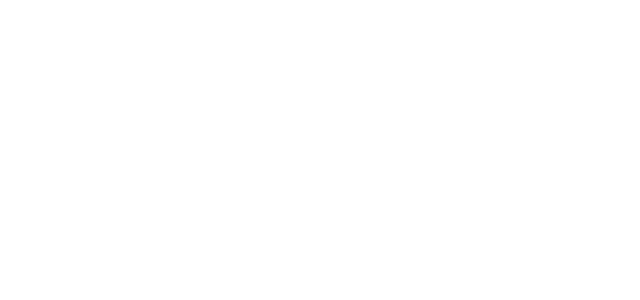
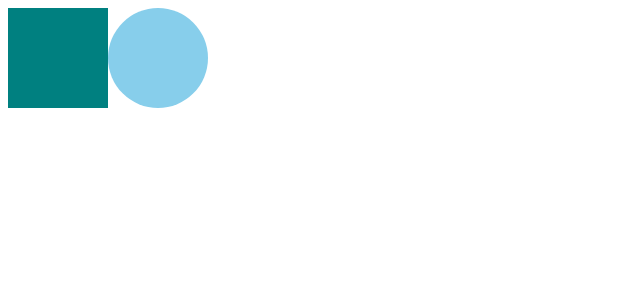
Before and after one commit to c9u11/react-playground, a React (Create React App) app: page / in a window 1280 px wide. Shown: the top 300 px of the page, without its empty margins (0-640 px from the left). Built offline with nearby package versions, Linux system fonts and the light colour scheme.

Commit message:
Example : prop, extend

```diff
--- a/package.json
+++ b/package.json
@@ -9,6 +9,7 @@
     "react": "^17.0.2",
     "react-dom": "^17.0.2",
     "react-scripts": "4.0.3",
+    "styled-components": "^5.3.3",
     "web-vitals": "^1.1.2"
   },
   "scripts": {
--- a/src/App.js
+++ b/src/App.js
@@ -1,5 +1,26 @@
+import styled from "styled-components";
+
+const Father = styled.div`
+  display: flex;
+`;
+
+const Box = styled.div`
+  background-color: ${(props) => props.bgColor};
+  width: 100px;
+  height: 100px;
+`;
+
+const Circle = styled(Box)`
+  border-radius: 50%;
+`;
+
 function App() {
-  return <div></div>;
+  return (
+    <Father>
+      <Box bgColor="teal"></Box>
+      <Circle bgColor="skyblue"></Circle>
+    </Father>
+  );
 }
 
 export default App;
```
Also changed, not shown: 2 other files (tests, documents, lock files or other folders).
